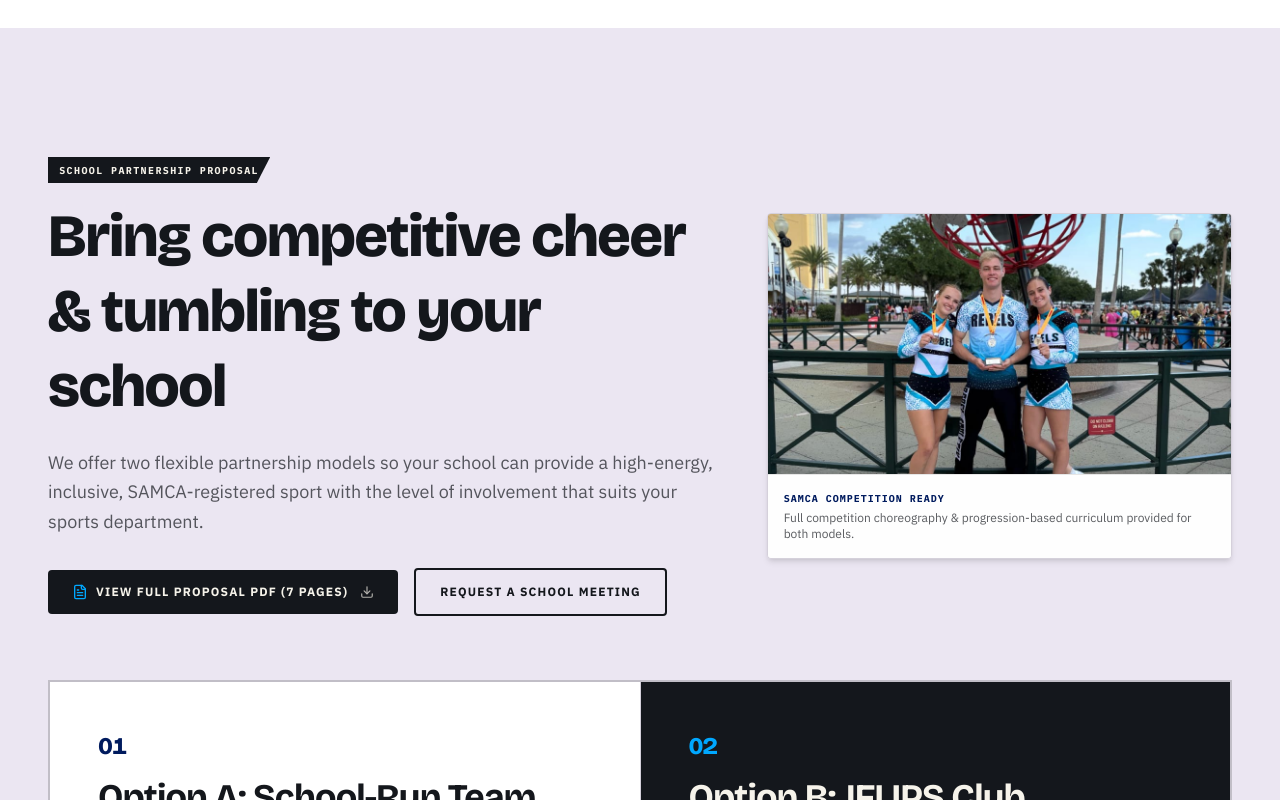
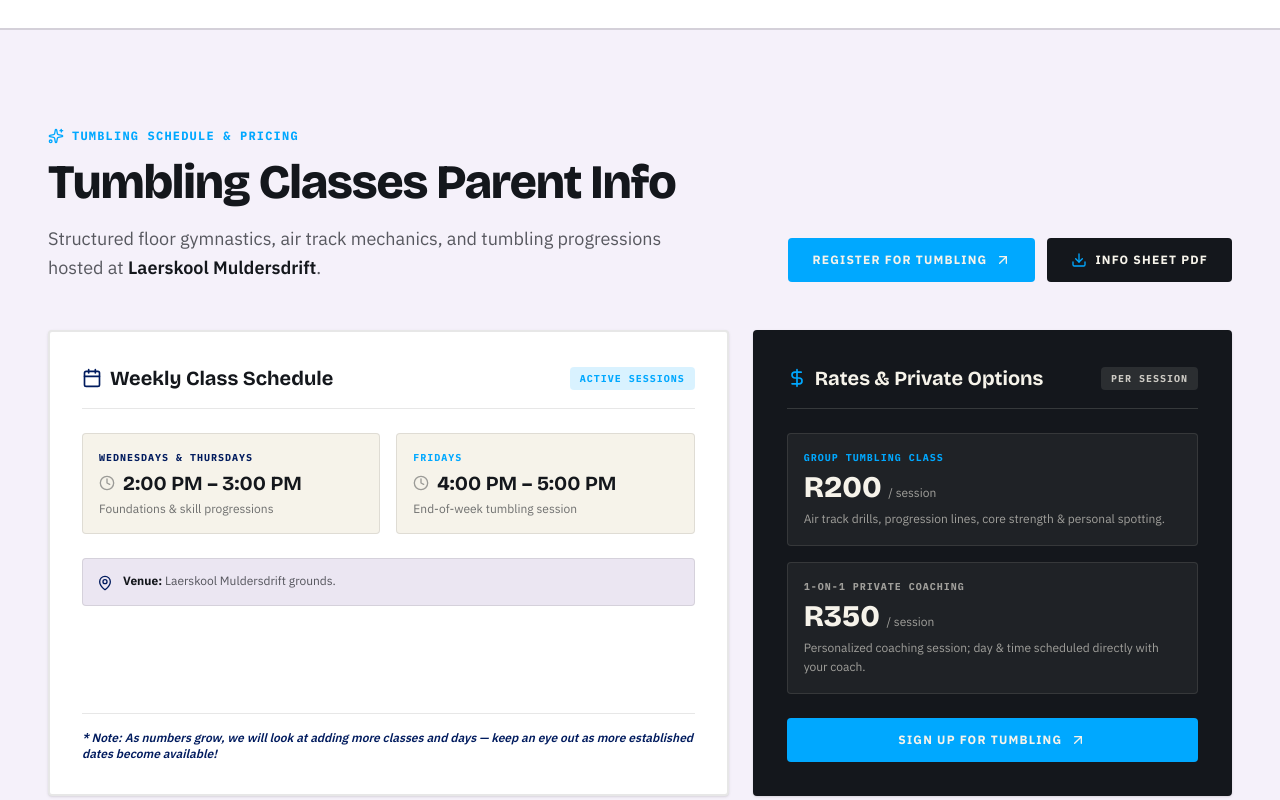
Before and after one commit to jeandre1233/Jflips-Website, a React (Vite) app: page / in a window 1280 px wide. Shown: the part 1640-2440 px from the top of the page. Built offline with nearby package versions, Linux system fonts and the light colour scheme; no server answers.

Commit message:
feat: add tumbling schedule section and update hours
Expanded tumbling class availability to include Wednesday and Thursday sessions alongside the existing Friday slot, and implemented a dedicated schedule information component.

```diff
--- a/src/App.tsx
+++ b/src/App.tsx
@@ -7,6 +7,7 @@ import SEO from './components/SEO';
 import Header from './components/Header';
 import Hero from './components/Hero';
 import Mission from './components/Mission';
+import TumblingSchedule from './components/TumblingSchedule';
 import Partnership from './components/Partnership';
 import Programs from './components/Programs';
 import About from './components/About';
@@ -46,6 +47,9 @@ export default function App() {
       {/* 4. Tight Mission Section: Statement + Combined Values/Benefits Grid */}
       <Mission />
 
+      {/* 5. Tumbling Classes Schedule & Info (Wed, Thu & Fri times) */}
+      <TumblingSchedule />
+
       {/* 6. Comparison Table for Institutional school integrations */}
       <Partnership onContactClick={() => handleScrollToSection('#contact')} />
 
--- a/src/components/Programs.tsx
+++ b/src/components/Programs.tsx
@@ -19,7 +19,7 @@ const PROGRAMS: ProgramItem[] = [
     title: 'Precision tumbling class',
     description: 'Floor gymnastics & tumbling mechanics. Athletes progress safely from handstands and cartwheels to round-offs, back handsprings, and flips.',
     ageGroup: 'Ages 5+, beginner to elite',
-    duration: 'Fridays: 4:00 PM – 5:00 PM',
+    duration: 'Wed & Thu: 2–3 PM | Fri: 4–5 PM',
     intensity: 'All Levels',
     features: [
       'Venue: Laerskool Muldersdrift',
@@ -88,9 +88,9 @@ export default function Programs({ onContactClick }: { onContactClick: () => voi
                 Tumbling Class Schedule & Pricing
               </h3>
               <p className="font-sans text-xs md:text-sm text-ink/70 mt-1 max-w-2xl leading-relaxed">
-                <strong className="text-ink">Laerskool Muldersdrift</strong> • Fridays 4:00 PM – 5:00 PM • R200/session (or R350/session for 1-on-1 private coaching).
+                <strong className="text-ink">Laerskool Muldersdrift</strong> • Wed & Thu (2:00 PM – 3:00 PM), Fri (4:00 PM – 5:00 PM) • R200/session (or R350/session for 1-on-1 private coaching).
                 <br />
-                <em className="text-mat font-medium">Note: Classes are currently on Fridays. As numbers grow, we are actively looking at expanding to more days and times!</em>
+                <em className="text-mat font-medium">Note: As numbers grow, we are actively looking at expanding to more days and times!</em>
               </p>
             </div>
           </div>
--- a/src/components/RegisterInterestForm.tsx
+++ b/src/components/RegisterInterestForm.tsx
@@ -92,14 +92,14 @@ export default function RegisterInterestForm() {
                   </div>
                   <div className="flex items-center gap-2 text-chalk/80">
                     <Calendar className="w-3.5 h-3.5 text-flame shrink-0" />
-                    <span>Fridays (4:00 PM – 5:00 PM)</span>
+                    <span>Wed & Thu (2:00–3:00 PM) | Fri (4:00–5:00 PM)</span>
                   </div>
                   <div className="flex items-center gap-2 text-chalk/80">
                     <DollarSign className="w-3.5 h-3.5 text-flame shrink-0" />
                     <span>R200/session (or R350/session 1-on-1 private)</span>
                   </div>
                   <p className="text-[10px] text-chalk/60 italic pt-1 border-t border-chalk/10 leading-tight">
-                    *Classes currently on Fridays; looking to add more days as numbers grow!
+                    *Looking to add even more days as numbers grow!
                   </p>
                 </div>
 
--- /dev/null
+++ b/src/components/TumblingSchedule.tsx
@@ -0,0 +1,155 @@
+/**
+ * @license
+ * SPDX-License-Identifier: Apache-2.0
+ */
+
+import { Calendar, Clock, MapPin, DollarSign, Download, ArrowUpRight, Sparkles } from 'lucide-react';
+import { TUMBLING_REGISTRATION_URL } from '../lib/constants';
+
+export default function TumblingSchedule() {
+  return (
+    <section id="tumbling-schedule" className="py-20 md:py-24 bg-[#f5f1fa] text-ink border-t-2 border-b-2 border-ink/15 scroll-mt-20">
+      <div className="max-w-7xl mx-auto px-6 md:px-12">
+        <div className="flex flex-col lg:flex-row items-start lg:items-end justify-between mb-12 gap-6">
+          <div>
+            <div className="inline-flex items-center gap-2 text-flame mb-2">
+              <Sparkles className="w-4 h-4" />
+              <span className="font-mono text-xs uppercase tracking-widest font-bold">Tumbling Schedule & Pricing</span>
+            </div>
+            <h2 className="font-display font-extrabold text-3xl md:text-5xl tracking-tight text-ink leading-tight">
+              Tumbling Classes Parent Info
+            </h2>
+            <p className="font-sans text-base md:text-lg text-ink/70 mt-3 max-w-2xl leading-relaxed">
+              Structured floor gymnastics, air track mechanics, and tumbling progressions hosted at <strong className="text-ink font-semibold">Laerskool Muldersdrift</strong>.
+            </p>
+          </div>
+
+          <div className="flex flex-wrap items-center gap-3 w-full lg:w-auto">
+            <a
+              href={TUMBLING_REGISTRATION_URL}
+              target="_blank"
+              rel="noopener noreferrer"
+              className="w-full sm:w-auto inline-flex items-center justify-center gap-2 bg-flame hover:bg-flame-deep text-chalk font-sans font-bold text-xs uppercase tracking-widest px-6 py-3.5 transition-colors duration-150 rounded"
+            >
+              Register for Tumbling
+              <ArrowUpRight className="w-4 h-4" />
+            </a>
+            <a
+              href="/tumbling_info.pdf"
+              target="_blank"
+              rel="noopener noreferrer"
+              className="w-full sm:w-auto inline-flex items-center justify-center gap-2 bg-ink hover:bg-mat text-chalk font-sans font-bold text-xs uppercase tracking-widest px-6 py-3.5 transition-colors duration-150 rounded"
+            >
+              <Download className="w-4 h-4 text-flame" />
+              Info Sheet PDF
+            </a>
+          </div>
+        </div>
+
+        {/* Schedule & Info Grid */}
+        <div className="grid md:grid-cols-12 gap-6">
+          {/* Class Days & Times */}
+          <div className="md:col-span-7 bg-white p-6 md:p-8 border-2 border-ink/10 shadow-sm rounded flex flex-col justify-between">
+            <div>
+              <div className="flex items-center justify-between border-b border-ink/10 pb-4 mb-6">
+                <div className="flex items-center gap-2 text-ink">
+                  <Calendar className="w-5 h-5 text-mat" />
+                  <h3 className="font-display font-bold text-xl">Weekly Class Schedule</h3>
+                </div>
+                <span className="font-mono text-[10px] uppercase tracking-widest font-bold px-2.5 py-1 bg-flame/15 text-flame rounded">
+                  Active Sessions
+                </span>
+              </div>
+
+              <div className="grid sm:grid-cols-2 gap-4 mb-6">
+                <div className="p-4 bg-chalk border border-ink/10 rounded">
+                  <span className="font-mono text-[10px] uppercase tracking-widest text-mat font-bold block mb-1">
+                    Wednesdays & Thursdays
+                  </span>
+                  <div className="flex items-center gap-2 text-ink font-display font-bold text-xl">
+                    <Clock className="w-4 h-4 text-ink/40" />
+                    <span>2:00 PM – 3:00 PM</span>
+                  </div>
+                  <p className="font-sans text-xs text-ink/60 mt-1">Foundations & skill progressions</p>
+                </div>
+
+                <div className="p-4 bg-chalk border border-ink/10 rounded">
+                  <span className="font-mono text-[10px] uppercase tracking-widest text-flame font-bold block mb-1">
+                    Fridays
+                  </span>
+                  <div className="flex items-center gap-2 text-ink font-display font-bold text-xl">
+                    <Clock className="w-4 h-4 text-ink/40" />
+                    <span>4:00 PM – 5:00 PM</span>
+                  </div>
+                  <p className="font-sans text-xs text-ink/60 mt-1">End-of-week tumbling session</p>
+                </div>
+              </div>
+
+              <div className="flex items-start gap-2.5 text-xs text-ink/70 bg-[#ebe6f2] p-3.5 rounded border border-ink/10">
+                <MapPin className="w-4 h-4 text-mat shrink-0 mt-0.5" />
+                <div>
+                  <strong className="text-ink">Venue:</strong> Laerskool Muldersdrift grounds.
+                </div>
+              </div>
+            </div>
+
+            <p className="font-sans text-xs text-mat font-semibold italic mt-6 pt-4 border-t border-ink/10">
+              * Note: As numbers grow, we will look at adding more classes and days — keep an eye out as more established dates become available!
+            </p>
+          </div>
+
+          {/* Pricing & Private Options */}
+          <div className="md:col-span-5 bg-ink text-chalk p-6 md:p-8 border-2 border-ink shadow-sm rounded flex flex-col justify-between">
+            <div>
+              <div className="flex items-center justify-between border-b border-chalk/15 pb-4 mb-6">
+                <div className="flex items-center gap-2 text-chalk">
+                  <DollarSign className="w-5 h-5 text-flame" />
+                  <h3 className="font-display font-bold text-xl">Rates & Private Options</h3>
+                </div>
+                <span className="font-mono text-[10px] uppercase tracking-widest font-bold px-2.5 py-1 bg-chalk/10 text-chalk/80 rounded">
+                  Per Session
+                </span>
+              </div>
+
+              <div className="space-y-4">
+                <div className="p-4 bg-chalk/5 border border-chalk/10 rounded">
+                  <span className="font-mono text-[10px] uppercase tracking-widest text-flame font-bold block mb-1">
+                    Group Tumbling Class
+                  </span>
+                  <div className="font-display font-extrabold text-3xl text-chalk">
+                    R200 <span className="text-xs font-sans text-chalk/60 font-normal">/ session</span>
+                  </div>
+                  <p className="font-sans text-xs text-chalk/60 mt-1 leading-relaxed">
+                    Air track drills, progression lines, core strength & personal spotting.
+                  </p>
+                </div>
+
+                <div className="p-4 bg-chalk/5 border border-chalk/10 rounded">
+                  <span className="font-mono text-[10px] uppercase tracking-widest text-chalk/60 font-bold block mb-1">
+                    1-on-1 Private Coaching
+                  </span>
+                  <div className="font-display font-extrabold text-3xl text-chalk">
+                    R350 <span className="text-xs font-sans text-chalk/60 font-normal">/ session</span>
+                  </div>
+                  <p className="font-sans text-xs text-chalk/60 mt-1 leading-relaxed">
+                    Personalized coaching session; day & time scheduled directly with your coach.
+                  </p>
+                </div>
+              </div>
+            </div>
+
+            <a
+              href={TUMBLING_REGISTRATION_URL}
+              target="_blank"
+              rel="noopener noreferrer"
+              className="mt-6 w-full text-center bg-flame hover:bg-flame-deep text-chalk font-sans font-bold text-xs uppercase tracking-widest py-3.5 rounded transition-colors flex items-center justify-center gap-2"
+            >
+              Sign Up For Tumbling
+              <ArrowUpRight className="w-4 h-4" />
+            </a>
+          </div>
+        </div>
+      </div>
+    </section>
+  );
+}
```
Also changed, not shown: 1 other file (tests, documents, lock files or other folders).
